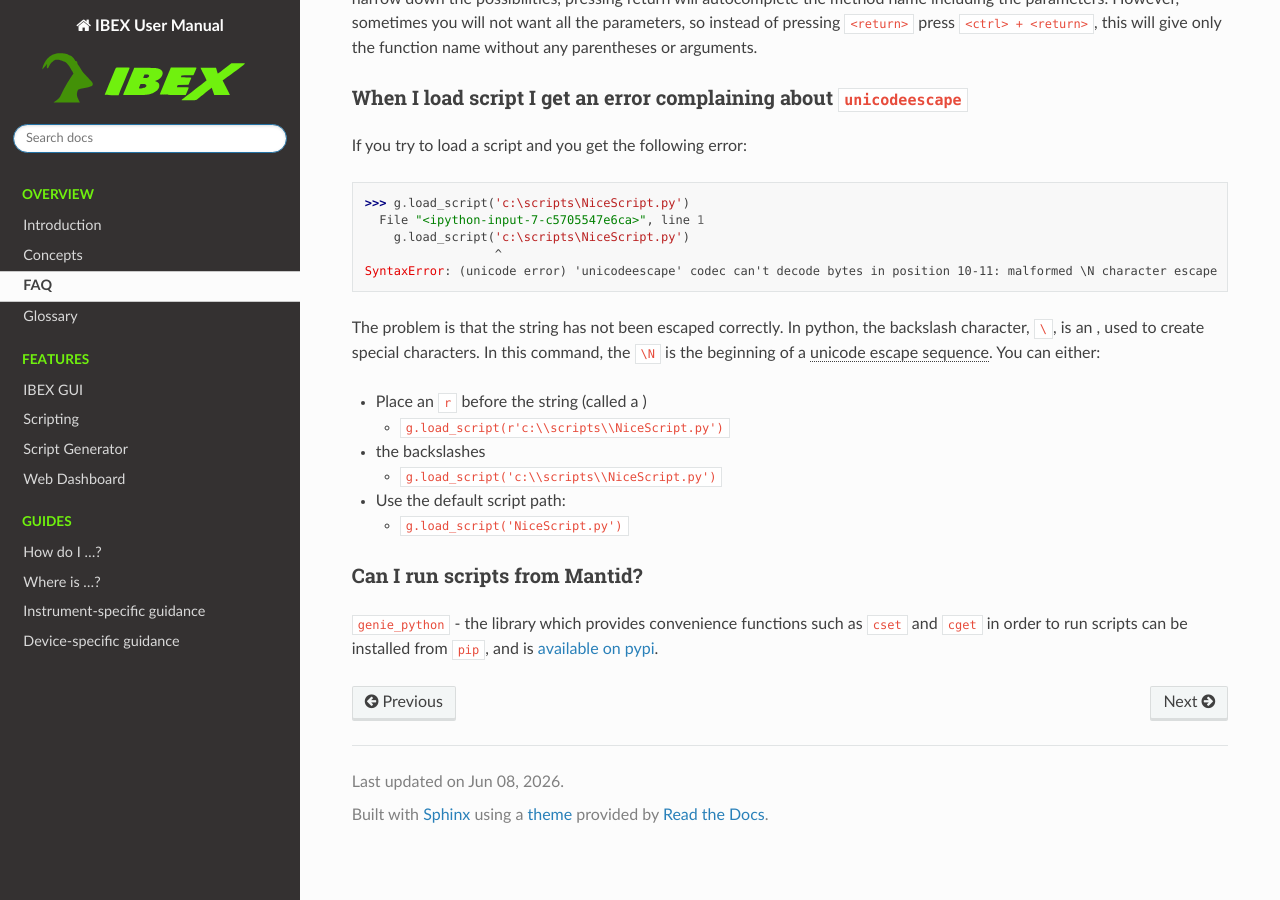
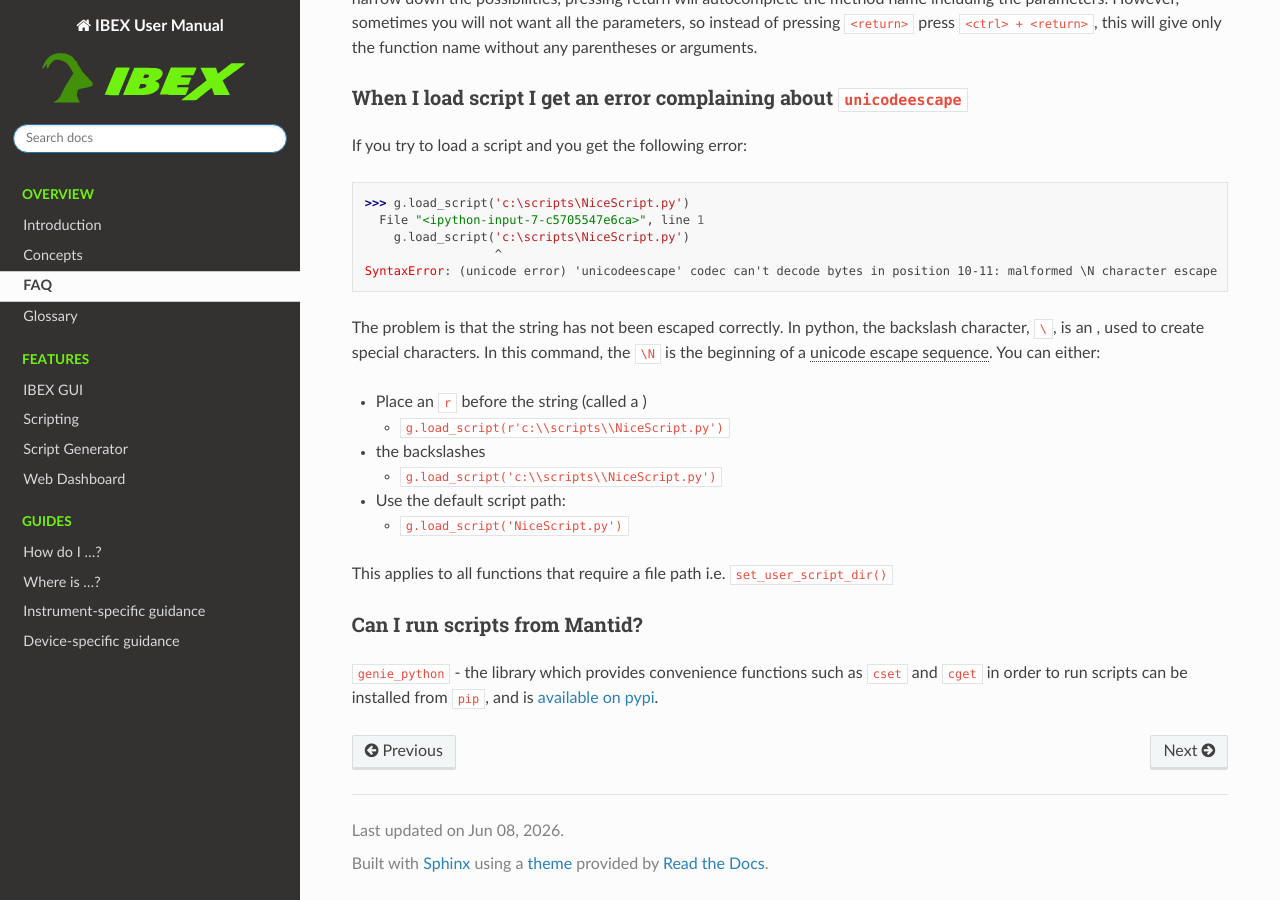
Before and after one commit to ISISComputingGroup/ibex_user_manual, a Sphinx documentation site: the page built from doc/FAQ.md, in a window 1280 px wide and 900 px high, scrolled down 3815 px. Built offline with Sphinx 7.4.7 and the Read the Docs theme 3.1.0, drawn with Linux system fonts in a browser that asks for light colours.

Commit message:
Update FAQ with file path requirements
Added note about file path requirements for functions.

```diff
--- a/doc/FAQ.md
+++ b/doc/FAQ.md
@@ -131,6 +131,8 @@ The problem is that the string has not been escaped correctly. In python, the ba
 - Use the default script path:
   - `g.load_script('NiceScript.py')`
 
+ This applies to all functions that require a file path i.e. `set_user_script_dir()`
+
 ### Can I run scripts from Mantid?
 
 `genie_python` - the library which provides convenience functions such as `cset` and `cget` in order to run scripts can be installed from `pip`, and is [available on pypi](https://pypi.org/project/genie-python/).
```
